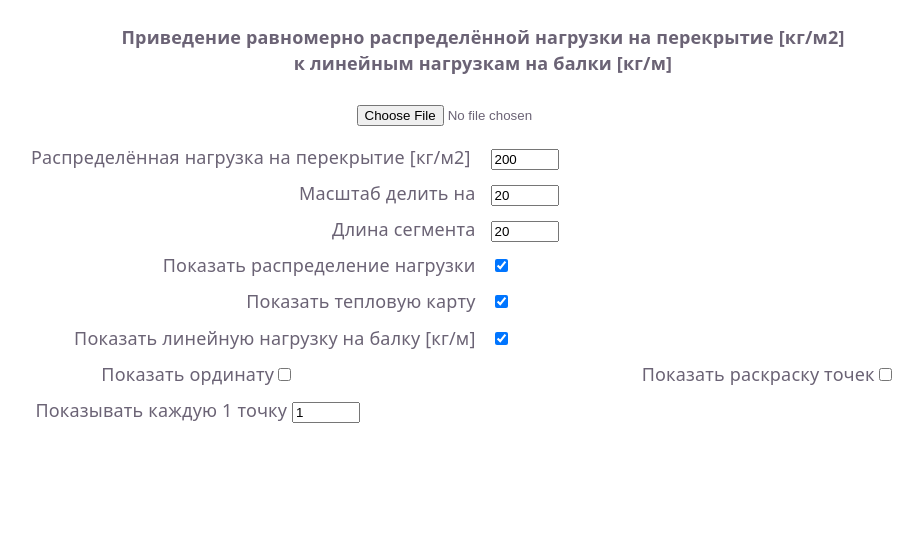
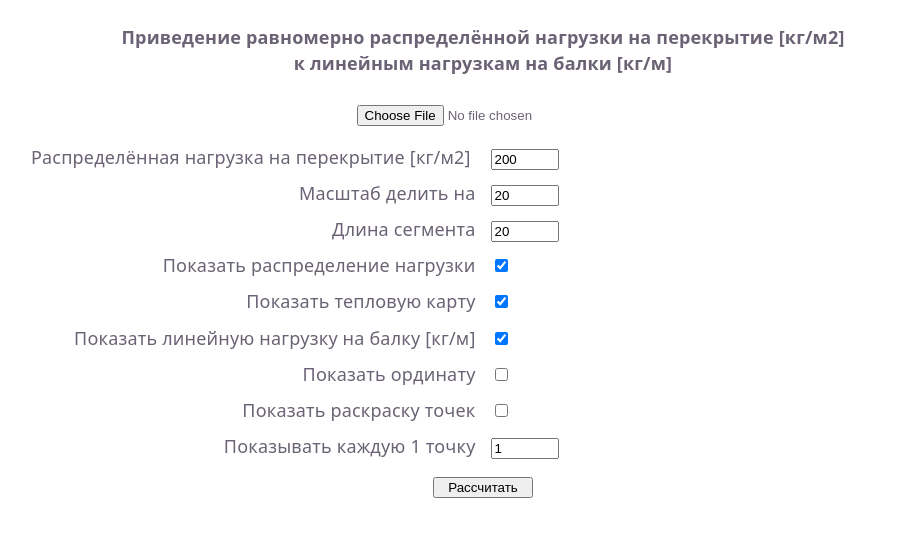
Before and after one commit to losslessring/load_calculation, a React (Vite) app: page / in a window 1280 px wide. Shown: the top 536 px of the page, without its empty margins (157-1080 px from the left). Built offline with nearby package versions, Linux system fonts and the light colour scheme.

Commit message:
Changed rerender to button click.Fixed options styles

```diff
--- a/src/App.tsx
+++ b/src/App.tsx
@@ -15,6 +15,7 @@ function App() {
     const [showColoredPoints, setShowColoredPoints] = useState(false)
     const [showOrdinate, setShowOrdinate] = useState(false)
     const [showOnlyNPoint, setShowOnlyNPoint] = useState(1)
+    const [startCalculation, setStartCalculation] = useState(false)
 
     const handleFileChange = async (e: any) => {
         const file = e.target.files[0]
@@ -221,9 +222,10 @@ function App() {
                     />
                 </dd>
 
-                <div>
-                    <label>
-                        Показать ординату
+                <dt>
+                    <label>Показать ординату</label>
+                </dt>
+                <dd>
                     <input
                         type="checkbox"
                         name="heatmap_checkbox"
@@ -232,11 +234,12 @@ function App() {
                             setShowOrdinate(e.target.checked)
                         }}
                     />
-                    </label>
-                </div>
-                <div>
-                    <label>
-                        Показать раскраску точек
+                </dd>
+
+                <dt>
+                    <label>Показать раскраску точек</label>
+                </dt>
+                <dd>
                     <input
                         type="checkbox"
                         name="point_color_checkbox"
@@ -245,12 +248,14 @@ function App() {
                             setShowColoredPoints(e.target.checked)
                         }}
                     />
-                    </label>
-                </div>
-                <div>
+                </dd>
+
+                <dt>
                     <label htmlFor="scale">
                         Показывать каждую {showOnlyNPoint} точку {}
                     </label>
+                </dt>
+                <dd>
                     <input
                         type="number"
                         id="show_nth_point"
@@ -271,8 +276,17 @@ function App() {
                             setShowOnlyNPoint(Number(e.target.value))
                         }}
                     />
+                </dd>
+            </dl>
+            <div className="calculate">
+                <button
+                    className="calculate-button"
+                    onClick={() => setStartCalculation(true)}
+                    disabled={startCalculation}
+                >
+                    Рассчитать
+                </button>
             </div>
-            </dl>
 
             <div>
                 {/* <Canvas lines={linesTest} polygons={polygonsTest} /> */}
@@ -288,6 +302,8 @@ function App() {
                     showColoredPoints={showColoredPoints}
                     showOrdinate={showOrdinate}
                     showOnlyNPoint={showOnlyNPoint}
+                    startCalculation={startCalculation}
+                    calculationTrigger={() => setStartCalculation(false)}
                 />
             </div>
         </>
--- a/src/components/Canvas.tsx
+++ b/src/components/Canvas.tsx
@@ -24,6 +24,8 @@ export default function Canvas({
     showOrdinate,
     showLinearLoad,
     showOnlyNPoint,
+    startCalculation,
+    calculationTrigger,
 }: {
     lines: VertexCoordinates[][]
     polygons: VertexCoordinates[][]
@@ -36,10 +38,15 @@ export default function Canvas({
     showOrdinate: boolean
     showLinearLoad: boolean
     showOnlyNPoint: number
+    startCalculation: boolean
+    calculationTrigger: Function
 }) {
     const ref = useRef(null)
 
     useEffect(() => {
+        if (!startCalculation) {
+            return
+        }
         if (!lines) {
             return
         }
@@ -275,17 +282,20 @@ export default function Canvas({
                 showOnlyNPoint
             )
         }
+
+        calculationTrigger()
     }, [
-        lines,
-        scaleFactor,
-        segmentLength,
-        distributedLoad,
-        showLoadDistribution,
-        showHeatmap,
-        showLinearLoad,
-        showColoredPoints,
-        showOrdinate,
-        showOnlyNPoint,
+        // lines,
+        // scaleFactor,
+        // segmentLength,
+        // distributedLoad,
+        // showLoadDistribution,
+        // showHeatmap,
+        // showLinearLoad,
+        // showColoredPoints,
+        // showOrdinate,
+        // showOnlyNPoint,
+        startCalculation,
     ])
     return (
         <canvas
--- a/src/index.css
+++ b/src/index.css
@@ -134,13 +134,17 @@ input[type="number"] {
   margin: 0;
   text-align: start;
 }
+.calculate {
+  margin-top: 1rem;
+  margin-bottom: 1rem;
+  display: flex;
+  justify-content: center;
+}
 
-.controls input {
-  /* width: 100%; */
-  /* max-width: 300px; */
-  /* box-sizing: border-box; */
+.calculate-button {
+  width: 100px
+}
 
-}
 
 
 .drawing-canvas {
```
Lines whose indentation alone changed are shown as unchanged.
